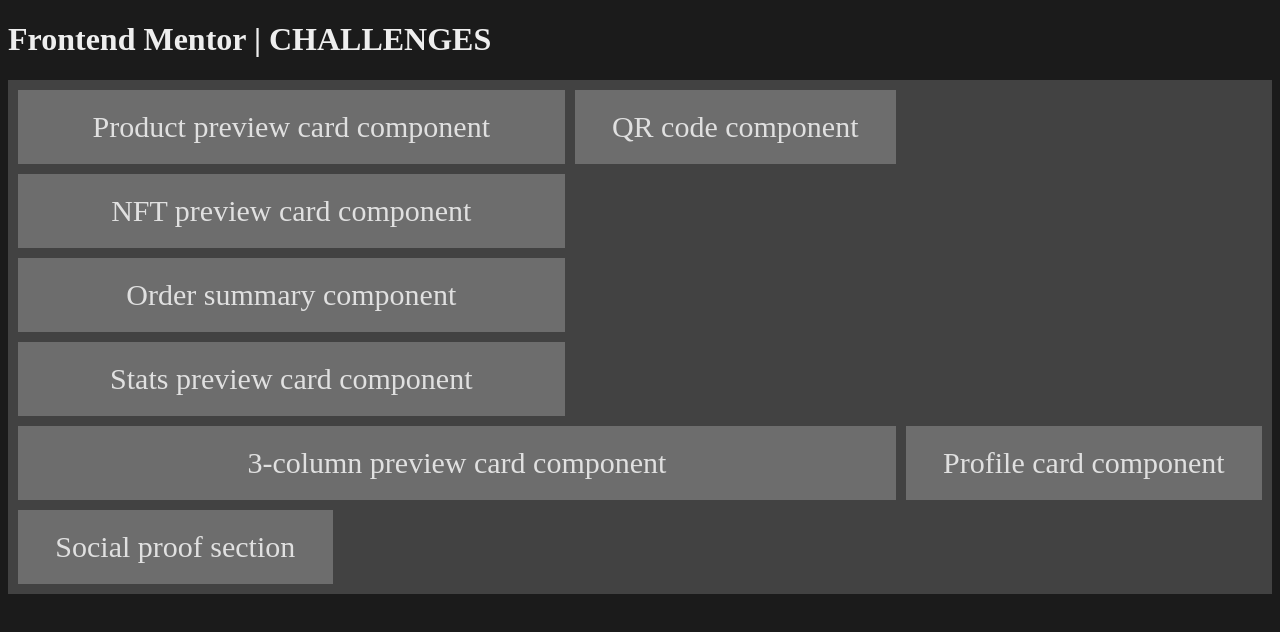
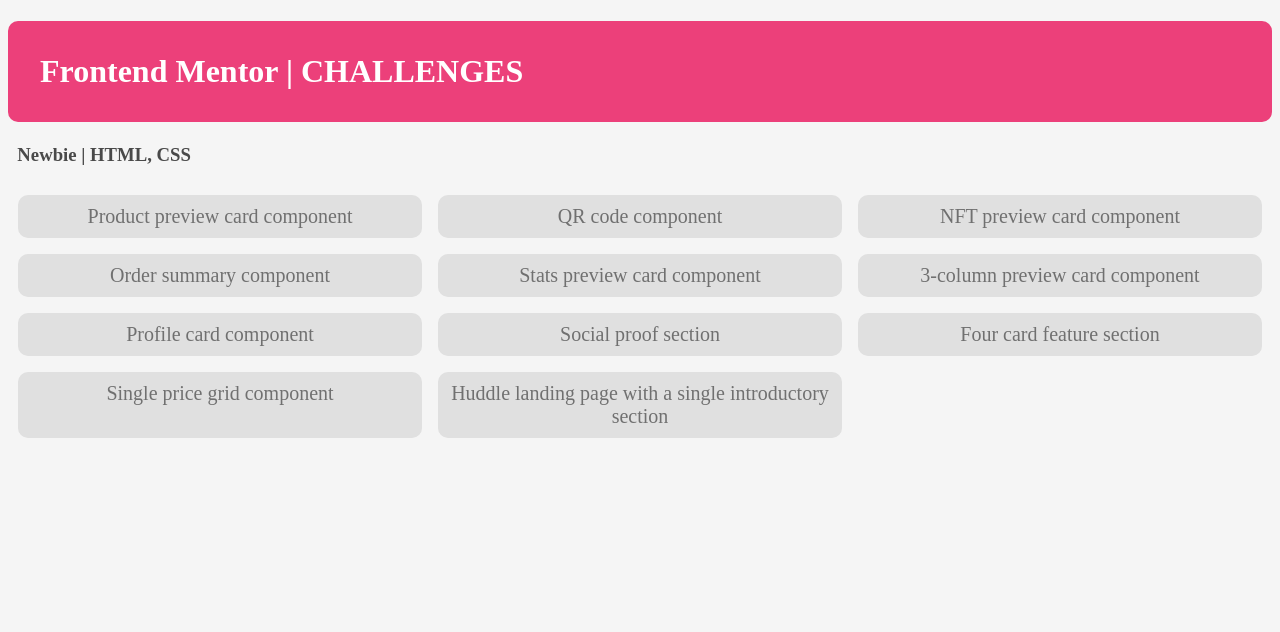
Before and after one commit to husen-hn/front-end-challenges, a plain HTML site: page index.html in a window 1280 px wide. Drawn offline with Linux system fonts and the light colour scheme.

Commit message:
home page for frontend mentor challenges

```diff
--- a/index.html
+++ b/index.html
@@ -5,17 +5,19 @@
   <meta http-equiv="X-UA-Compatible" content="IE=edge">
   <meta name="viewport" content="width=device-width, initial-scale=1.0">
   <link rel="stylesheet" href="./style.css">
-  <title>Frontend Mentor</title>
+  <title>Frontend Mentor | CHALLENGES</title>
 </head>
 <body>
   <h1 class="title">Frontend Mentor | CHALLENGES</h1>
 
+  <h3 class="sub-title">Newbie | HTML, CSS</h3>
   <div class="wrapper">
     <div class="product-preview-card">
       <a href="./product-preview-card-component-main/index.html">Product preview card component</a>
     </div>
     <div class="item2">
-      <a href="#">QR code component</div>
+      <a href="#">QR code component</a>
+    </div>
     <div class="item3">
       <a href="#">NFT preview card component</a>
     </div>
@@ -34,6 +36,15 @@
     <div class="item8">
       <a href="#">Social proof section</a>
     </div>
+    <div class="item8">
+      <a href="#">Four card feature section</a>
+    </div>
+    <div class="item8">
+      <a href="#">Single price grid component</a>
+    </div>
+    <div class="item8">
+      <a href="#">Huddle landing page with a single introductory section</a>
+    </div>
   </div>
 </body>
 </html>
--- a/product-preview-card-component-main/styles/main.css
+++ b/product-preview-card-component-main/styles/main.css
@@ -149,7 +149,7 @@ body {
   .product__content--btn_shoping {
     margin-top: 10px;
     margin-bottom: 20px;
-    padding: 0.7rem 9rem 0.7rem 9rem;
+    padding: 0.7rem 8rem 0.7rem 8rem;
   }
 }
 
--- a/style.css
+++ b/style.css
@@ -1,55 +1,51 @@
 body {
-  background-color: #1b1b1b;
+  background-color: #f5f5f5;
 }
 
 .title {
-  color: #eeeeee;
+  background-color: #ec407a;
+  color: #fff;
+  padding: 1em;
+  border-radius: 10px;
+}
+
+.sub-title {
+  color: #494949;
+  padding-left: 0.5em;
 }
 
 .wrapper {
   display: grid;
-  grid-template-columns: auto auto auto auto;
-  gap: 10px;
-  background-color: #424242;
+  grid-template-columns:repeat(3, 1fr);
+  grid-gap: 1em;
   padding: 10px;
 }
 
 .wrapper > div {
-  background-color: #6d6d6d;
+  background-color: #e0e0e0;
   text-align: center;
-  padding: 20px 0;
-  font-size: 30px;
+  padding: 10px;
+  font-size: 20px;
+  border-radius: 10px;
 }
 
 .wrapper > div > a {
-  color: #e0e0e0;
+  color: #707070;
   text-decoration: none;
 }
 
 .wrapper > div > a:hover {
-  color: #ffffff;
-  text-decoration: underline;
+  text-decoration: underline #ec407a solid 3px;
 }
 
-.product-preview-card {
-  grid-column-start: 1;
-  grid-column-end: 3;
+@media (max-width: 50rem) {
+  .wrapper {
+    grid-template-columns:repeat(2, 1fr);
+  }
 }
 
-.item3 {
-  grid-column-start: 1;
-  grid-column-end: 3;
+@media (max-width: 40rem) {
+  .wrapper {
+    grid-template-columns:repeat(1, 1fr);
+  }
 }
-
-.item4 {
-  grid-column-start: 1;
-  grid-column-end: 3;
-}
-.item5 {
-  grid-column-start: 1;
-  grid-column-end: 3;
-}
-.item6 {
-  grid-column-start: 1;
-  grid-column-end: 4;
-}
```
